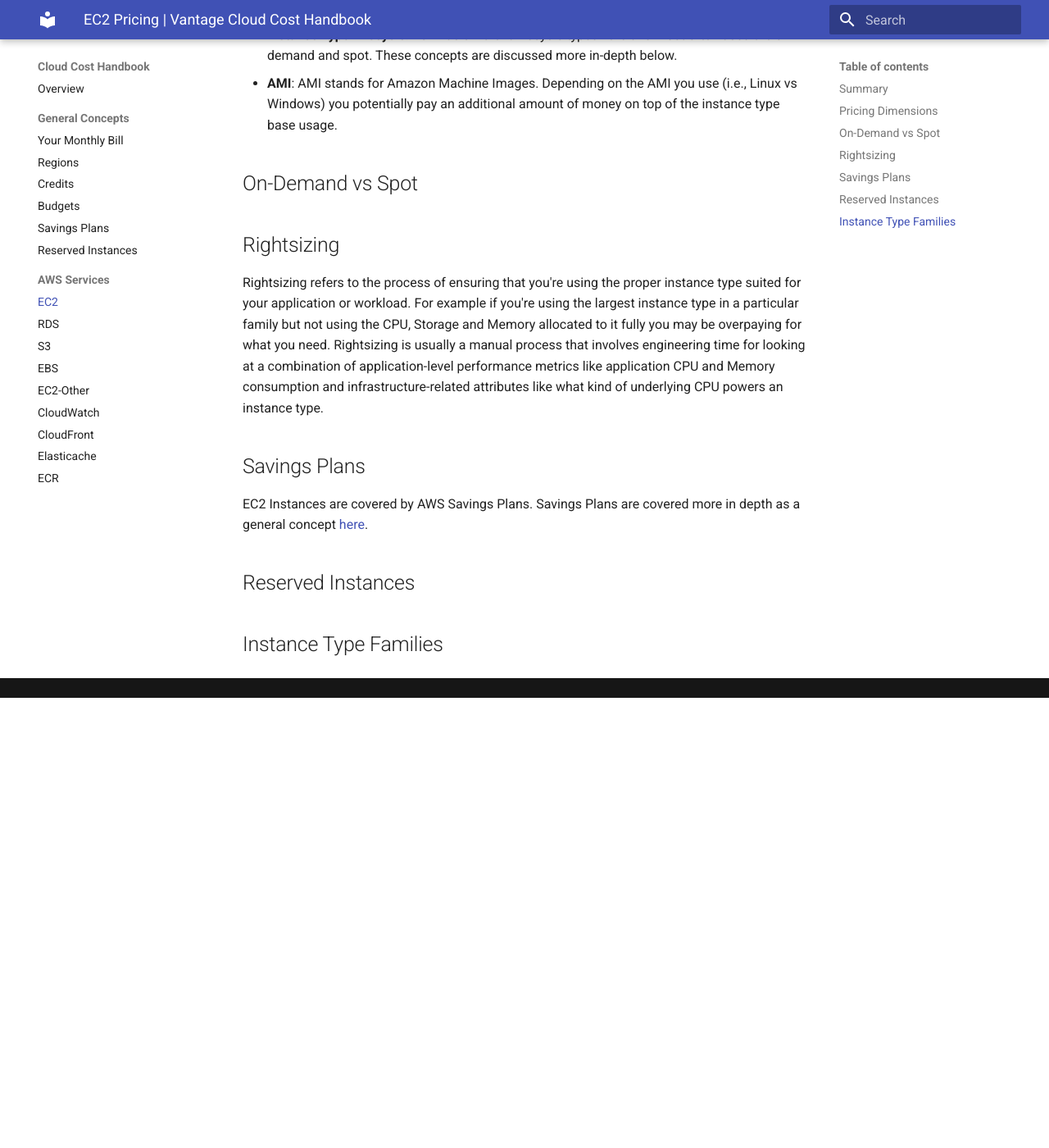
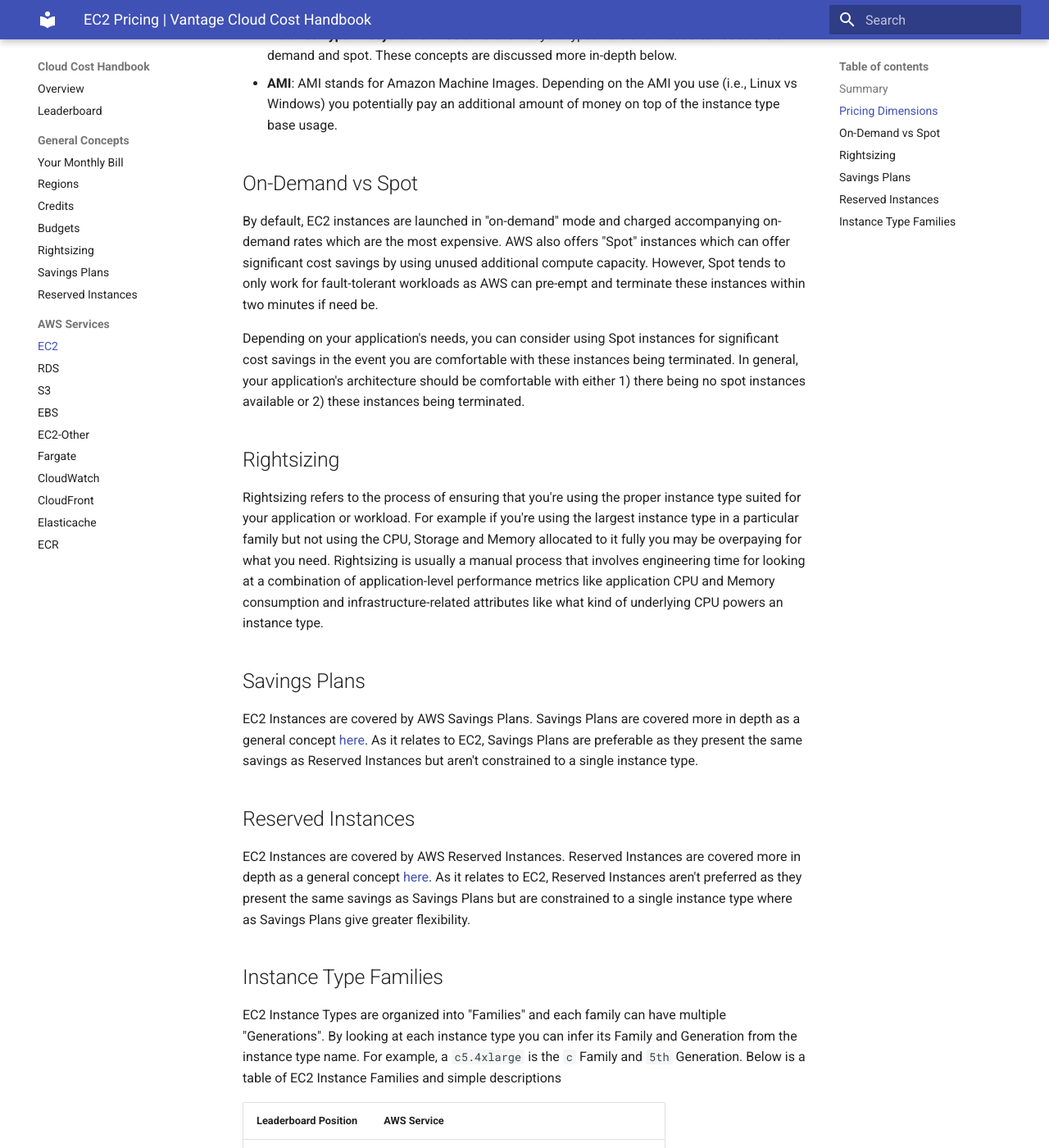
Before and after one commit to vantage-sh/handbook.vantage.sh, an MkDocs documentation site: the page built from docs/aws/services/ec2-pricing.md, in a window 1280 px wide and 1400 px high, scrolled down 596 px. Shown: the whole window at 82% size. Built offline with MkDocs 1.6.1 and Material for MkDocs 9.7.7, drawn with Linux system fonts in a browser that asks for light colours; before the commit the page ends 1447 px from its top, so only the background shows below that; some of the changed text lies outside the part shown.

Commit message:
EC2-Other added. EC2 pricing fleshed out. PoC leaderboard added. Google Analytics Property added. General structure.

```diff
--- a/docs/aws/services/ec2-pricing.md
+++ b/docs/aws/services/ec2-pricing.md
@@ -14,12 +14,38 @@
 
 ## On-Demand vs Spot
 
+By default, EC2 instances are launched in "on-demand" mode and charged accompanying on-demand rates which are the most expensive. AWS also offers "Spot" instances which can offer significant cost savings by using unused additional compute capacity. However, Spot tends to only work for fault-tolerant workloads as AWS can pre-empt and terminate these instances within two minutes if need be.
+
+Depending on your application's needs, you can consider using Spot instances for significant cost savings in the event you are comfortable with these instances being terminated. In general, your application's architecture should be comfortable with either 1) there being no spot instances available or 2) these instances being terminated.
+
+
 ## Rightsizing
 Rightsizing refers to the process of ensuring that you're using the proper instance type suited for your application or workload. For example if you're using the largest instance type in a particular family but not using the CPU, Storage and Memory allocated to it fully you may be overpaying for what you need. Rightsizing is usually a manual process that involves engineering time for looking at a combination of application-level performance metrics like application CPU and Memory consumption and infrastructure-related attributes like what kind of underlying CPU powers an instance type.
 
 ## Savings Plans
-EC2 Instances are covered by AWS Savings Plans. Savings Plans are covered more in depth as a general concept [here](/aws/concepts/savings-plans/).
+EC2 Instances are covered by AWS Savings Plans. Savings Plans are covered more in depth as a general concept [here](/aws/concepts/savings-plans/). As it relates to EC2, Savings Plans are preferable as they present the same savings as Reserved Instances but aren't constrained to a single instance type.
 
 ## Reserved Instances
+EC2 Instances are covered by AWS Reserved Instances. Reserved Instances are covered more in depth as a general concept [here](/aws/concepts/reserved-instances/). As it relates to EC2, Reserved Instances aren't preferred as they present the same savings as Savings Plans but are constrained to a single instance type where as Savings Plans give greater flexibility.
 
 ## Instance Type Families
+
+EC2 Instance Types are organized into "Families" and each family can have multiple "Generations". By looking at each instance type you can infer its Family and Generation from the instance type name. For example, a `c5.4xlarge` is the `c` Family and `5th` Generation. Below is a table of EC2 Instance Families and simple descriptions
+
+| Leaderboard Position      | AWS Service |
+| ----------- | ----------- |
+| a   | ARM Processors        |
+| c   | Compute-optimized        |
+| d   | Locally attached spinning HDD        |
+| f   | Customizable hardware acceleration with FPGAs        |
+| g   | Graphics GPU Instances        |
+| h   | Large spinning HDD        |
+| i   | NVMe SSD-backed storage optimized        |
+| inf | Machine-learning inference |
+| mac | Apple Mac mini computers |
+| m   | General purpose with balanced CPU, memory and storage        |
+| p   | General Purpose GPU |
+| r   | Memory-optimized        |
+| t   | Burstable instances        |
+| x   | Lowest price-per-GB RAM instances        |
+| z   | Highest core frequency        |
--- a/mkdocs.yml
+++ b/mkdocs.yml
@@ -9,11 +9,13 @@
 
 nav:
   - 'Overview' : 'index.md'
+  - 'Leaderboard': 'leaderboard.md'
   - 'General Concepts':
-    - 'Your Monthly Bill': 'connecting.md'
-    - 'Regions' : 'permissions.md'
-    - 'Credits': 'syncing.md'
-    - 'Budgets': 'supported_services.md'
+    - 'Your Monthly Bill': 'aws/concepts/bill.md'
+    - 'Regions' : 'aws/concepts/regions.md'
+    - 'Credits': 'aws/concepts/credits.md'
+    - 'Budgets': 'aws/concepts/budgets.md'
+    - 'Rightsizing': 'aws/concepts/rightsizing.md'
     - 'Savings Plans' : 'aws/concepts/savings-plans.md'
     - 'Reserved Instances' : 'aws/concepts/reserved-instances.md'
 
@@ -23,7 +25,12 @@
     - 'S3': 'aws/services/s3-pricing.md'
     - 'EBS': 'aws/services/ebs-pricing.md'
     - 'EC2-Other': 'aws/services/ec2-other-pricing.md'
+    - 'Fargate': 'aws/services/fargate-pricing.md'
     - 'CloudWatch': 'aws/services/cloudwatch-pricing.md'
     - 'CloudFront': 'aws/services/cloudfront-pricing.md'
     - 'Elasticache': 'aws/services/elasticache-pricing.md'
     - 'ECR': 'aws/services/ecr-pricing.md'
+
+google_analytics:
+  - G-TEYTN5V029
+  - auto
```
Also changed, not shown: README.md (added, +3 -0 lines), docs/aws/concepts/regions.md (added, +1 -0 lines), docs/aws/services/cloudwatch-pricing.md (+7 -1 lines), docs/aws/services/ec2-other-pricing.md (+20 -0 lines), docs/index.md (+6 -1 lines), docs/leaderboard.md (added, +38 -0 lines), docs/aws/concepts/bill.md (added), docs/aws/concepts/budgets.md (added), docs/aws/concepts/credits.md (added), docs/aws/concepts/rightsizing.md (added), docs/aws/services/fargate-pricing.md (added).
